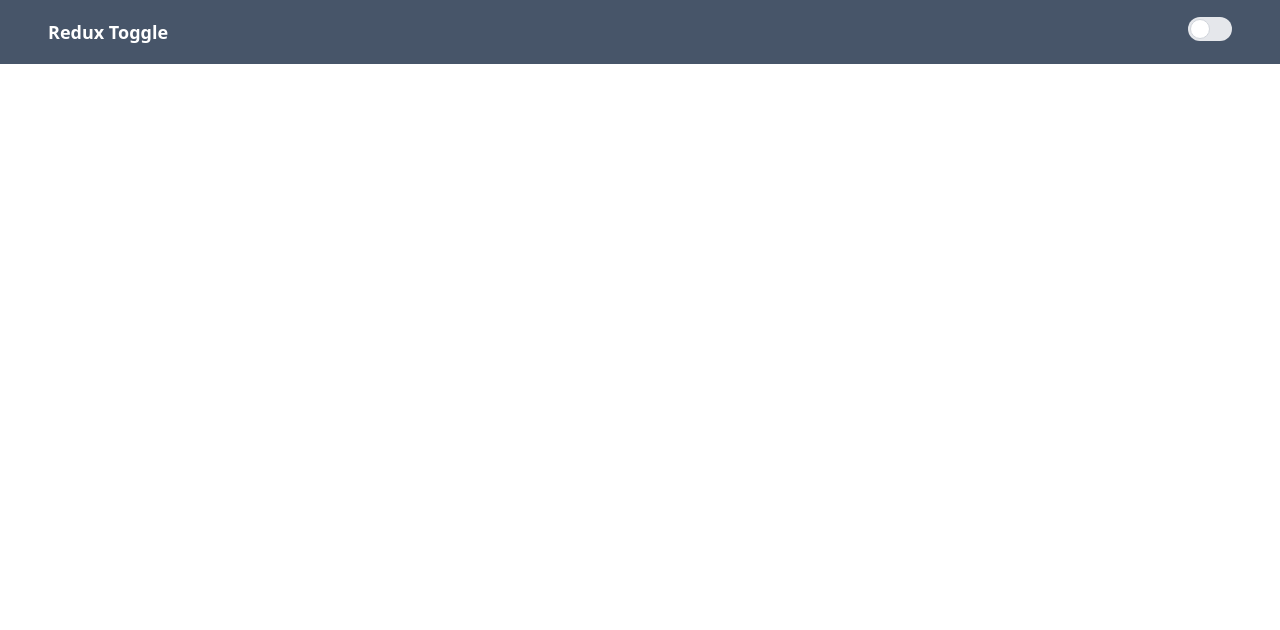
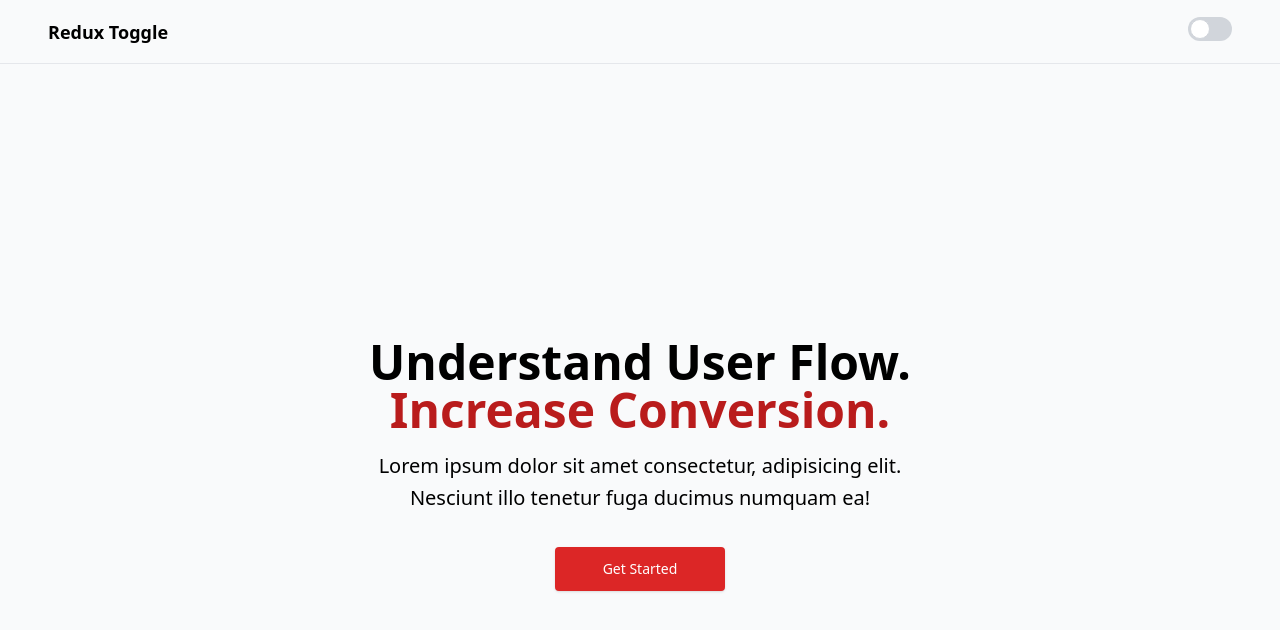
Before and after one commit to nurmohammad83/reduxToggle, a React (Vite) app: page / in a window 1280 px wide. Shown: the top 630 px of the page. Built offline with nearby package versions, Linux system fonts and the light colour scheme.

Commit message:
feat: Added style with dark mode

```diff
--- a/src/App.tsx
+++ b/src/App.tsx
@@ -1,9 +1,11 @@
+import Banner from "./component/Banner"
 import Header from "./component/Header"
 
 const App = () => {
   return (
     <div>
         <Header />
+        <Banner />
     </div>
   )
 }
--- /dev/null
+++ b/src/component/Banner.tsx
@@ -0,0 +1,35 @@
+import { RootState } from "../store"
+import { useSelector} from 'react-redux'
+
+const Banner = () => {
+    const dark = useSelector((state: RootState) => state.toggle.value)
+  return (
+    <section className={`${dark? 'bg-black':'bg-gray-50'}`}>
+  <div
+    className="mx-auto max-w-screen-xl px-4 py-24 lg:flex lg:h-screen lg:items-center"
+  >
+    <div className="mx-auto max-w-xl text-center">
+      <h1 className= {`${dark?'bg-gradient-to-r from-green-300 via-blue-500 to-purple-600 bg-clip-text text-3xl text-transparent sm:text-5xl':'text-3xl  sm:text-5xl'} font-extrabold`}>
+        Understand User Flow.
+        <strong className={`${dark?'bg-gradient-to-r from-green-300 via-blue-500 to-purple-600 bg-clip-text text-3xl text-transparent sm:text-5xl' : 'text-red-700'} font-extrabold sm:block`}>
+          Increase Conversion.
+        </strong>
+      </h1>
+
+      <p className={`${dark? 'text-white':'text-black'} mt-4 sm:text-xl/relaxed`}>
+        Lorem ipsum dolor sit amet consectetur, adipisicing elit. Nesciunt illo
+        tenetur fuga ducimus numquam ea!
+      </p>
+      <div className="mt-8 flex flex-wrap justify-center gap-4">
+        <button
+          className={`${dark?'bg-white text-black': 'bg-red-600 hover:bg-red-700 text-white' }  block w-full rounded  px-12 py-3 text-sm font-medium text-white shadow  sm:w-auto`}
+        >
+          Get Started
+        </button>
+      </div>
+    </div>
+  </div>
+</section>
+  )
+}
+export default Banner
--- a/src/component/Header.tsx
+++ b/src/component/Header.tsx
@@ -1,12 +1,17 @@
+import { RootState } from "../store"
+import { useSelector, useDispatch } from 'react-redux'
+import { themToggled } from "../store/slices/toggleSlice"
 const Header = () => {
+    const dark = useSelector((state: RootState) => state.toggle.value)
+    const dispatch = useDispatch()
   return (
-    <header className="h-16 p-5 flex justify-between items-center px-12 bg-slate-600">
+    <header className={`${dark? 'bg-black':'bg-gray-50'} h-16 p-5 flex justify-between items-center px-12  border-b`}>
 
-            <h1 className="text-lg font-bold text-white">Redux Toggle</h1>
-            <div>
+            <h1 className={`${dark?'text-white':'text-black'} text-lg font-bold `}>Redux Toggle</h1>
+            <div  >
             <label className="relative inline-flex items-center cursor-pointer">
-      <input type="checkbox" value="" className="sr-only peer" />
-      <div className="w-11 h-6 bg-gray-200 peer-focus:outline-none peer-focus:ring-4 peer-focus:ring-blue-300 dark:peer-focus:ring-blue-800 rounded-full peer dark:bg-gray-700 peer-checked:after:translate-x-full peer-checked:after:border-white after:content-[''] after:absolute after:top-[2px] after:left-[2px] after:bg-white after:border-gray-300 after:border after:rounded-full after:h-5 after:w-5 after:transition-all dark:border-gray-600 peer-checked:bg-blue-600"></div>
+      <input onClick={()=>dispatch(themToggled())} type="checkbox" value="" className="sr-only peer" />
+      <div className="w-11 h-6 bg-gray-300 peer-focus:outline-none peer-focus:ring-4 peer-focus:ring-blue-300 dark:peer-focus:ring-blue-800 rounded-full peer dark:bg-gray-700 peer-checked:after:translate-x-full peer-checked:after:border-white after:content-[''] after:absolute after:top-[2px] after:left-[2px] after:bg-white after:border-gray-300 after:border after:rounded-full after:h-5 after:w-5 after:transition-all dark:border-gray-600 peer-checked:bg-blue-600"></div>
     </label>
 
         </div>
```
